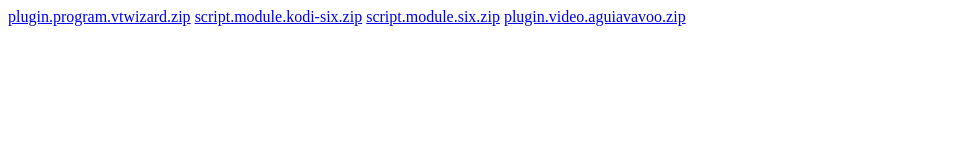
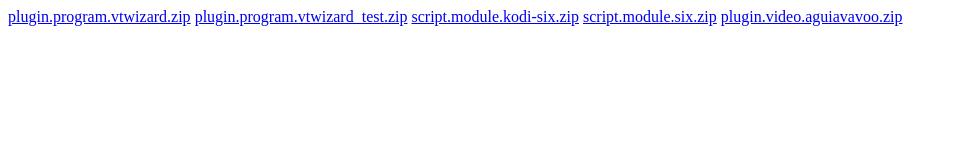
Before and after one commit to razorblade23/vortexteam, a plain HTML site: page index.html in a window 1280 px wide. Shown: the whole page, without its empty margins (0-956 px from the left). Drawn offline with Linux system fonts and the light colour scheme.

Commit message:
Updated to contain test wizard

```diff
--- a/index.html
+++ b/index.html
@@ -1,5 +1,6 @@
 <!DOCTYPE html>
 <a href="plugin.program.vtwizard.zip">plugin.program.vtwizard.zip</a>
+<a href="plugin.video.aguiavavoo.zip">plugin.program.vtwizard_test.zip</a>
 <a href="script.module.kodi-six.zip">script.module.kodi-six.zip</a>
 <a href="script.module.six.zip">script.module.six.zip</a>
 <a href="plugin.video.aguiavavoo.zip">plugin.video.aguiavavoo.zip</a>
```
